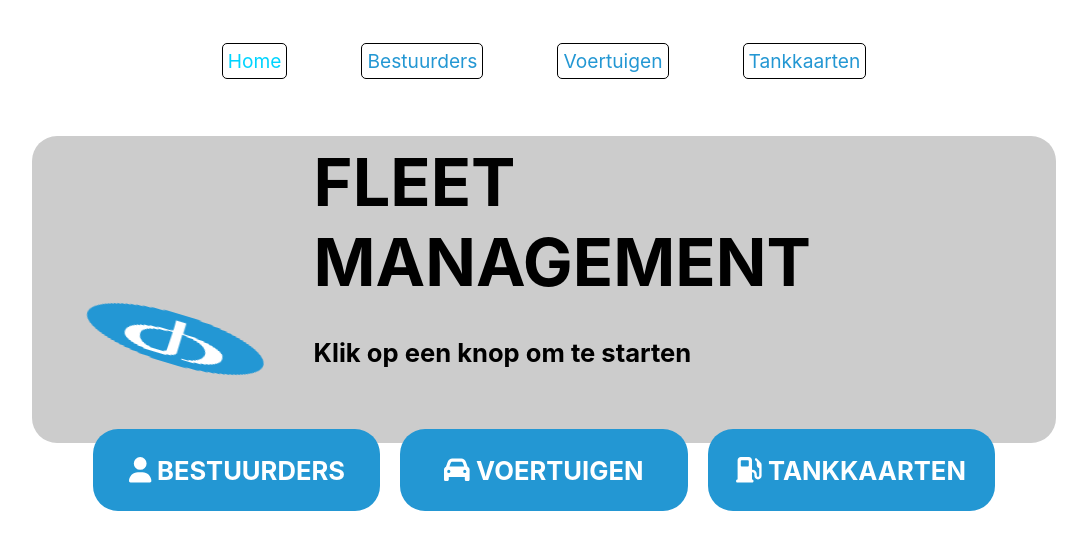
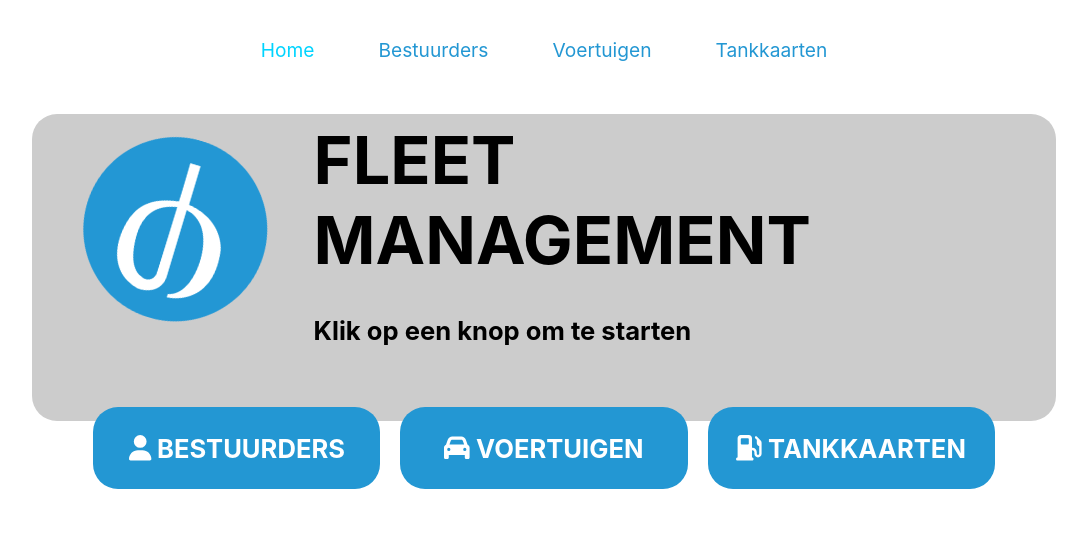
Before and after one commit to slck98/Stolos, a React (Create React App) app in the folder frontend/: page / in a window 1280 px wide. Shown: the top 550 px of the page, without its empty margins (96-1183 px from the left). Built offline with nearby package versions, Linux system fonts and the light colour scheme.

Commit message:
Update css driver

```diff
--- a/frontend/package.json
+++ b/frontend/package.json
@@ -9,8 +9,10 @@
     "@testing-library/jest-dom": "^5.16.5",
     "@testing-library/react": "^13.4.0",
     "@testing-library/user-event": "^13.5.0",
+    "axios": "^1.3.4",
     "react": "^18.2.0",
     "react-dom": "^18.2.0",
+    "react-icons": "^4.8.0",
     "react-router-dom": "^6.9.0",
     "react-scripts": "5.0.1",
     "web-vitals": "^2.1.4"
--- a/frontend/src/css/Driver.css
+++ b/frontend/src/css/Driver.css
@@ -4,12 +4,12 @@
     margin: auto;
     }
 
-    .header{
+    .headerDriver{
         display: flex;
         align-items: end;
     }
 
-    img{
+    .headerDriver img{
         height: 50px;
         margin-right: 0;
         margin-left: auto;
@@ -32,7 +32,7 @@
     }
 
 
-    li{
+    .two li{
         border: #000 1px solid;
         border-radius: 5px;
         margin: 5px;
@@ -41,7 +41,7 @@
         display: flex;
     }
 
-    li:hover{
+    .two li:hover{
         background-color: lightgrey;
     }
     .icons{
--- a/frontend/src/pages/Driver.jsx
+++ b/frontend/src/pages/Driver.jsx
@@ -20,7 +20,7 @@ const DriverPage = () => {
   }, []);
   return (
     <div className="container">
-      <div className="header">
+      <div className="headerDriver">
         <h1>Bestuurders</h1>
         <img src={logo} alt="logo"></img>
       </div>
```
Also changed, not shown: 1 other file (tests, documents, lock files or other folders).
